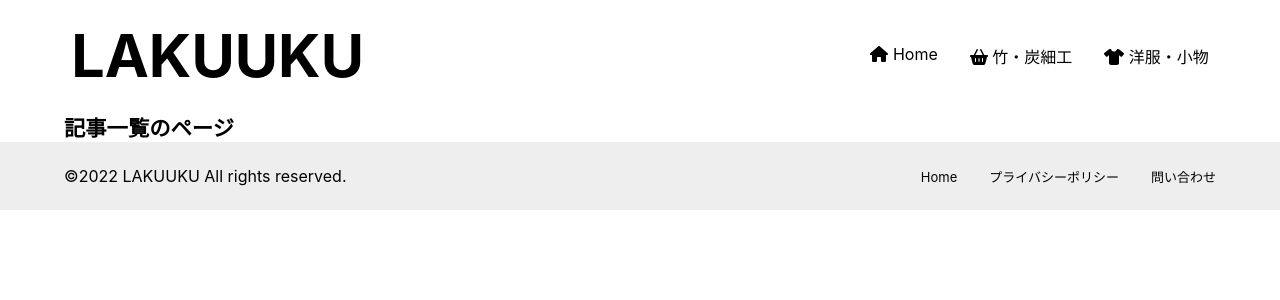
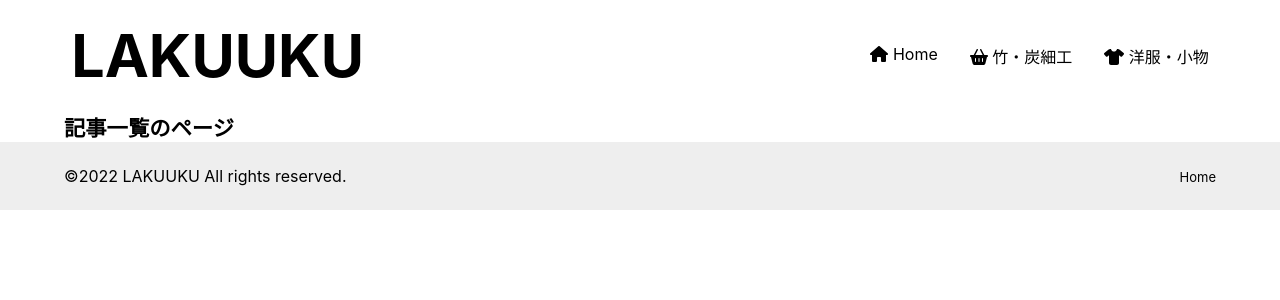
Before and after one commit to cdualf/lakuuku, a Next.js app: page /blog in a window 1280 px wide. Shown: the top 300 px of the page. Built offline with nearby package versions, Linux system fonts and the light colour scheme.

Commit message:
footer change

```diff
--- a/components/footer.js
+++ b/components/footer.js
@@ -1,7 +1,7 @@
-import styles from 'styles/footer.module.css'
-import Container from 'components/container'
+import styles from "styles/footer.module.css";
+import Container from "components/container";
 // import Social from 'components/social'
-import Link from 'next/link'
+import Link from "next/link";
 
 function Footer() {
   return (
@@ -11,11 +11,9 @@
           <div>&copy;2022 LAKUUKU All rights reserved.</div>
           <ul className={styles.list}>
             <li>
-              <Link href="/">
-                Home
-              </Link>
+              <Link href="/">Home</Link>
             </li>
-            <li>
+            {/* <li>
               <Link href="/policy">
                 プライバシーポリシー
               </Link>
@@ -24,13 +22,13 @@
               <Link href="/contact">
                 問い合わせ
               </Link>
-            </li>
+            </li> */}
           </ul>
           {/* <Social /> */}
         </div>
       </Container>
     </footer>
-  )
+  );
 }
 
-export default Footer
+export default Footer;
```
